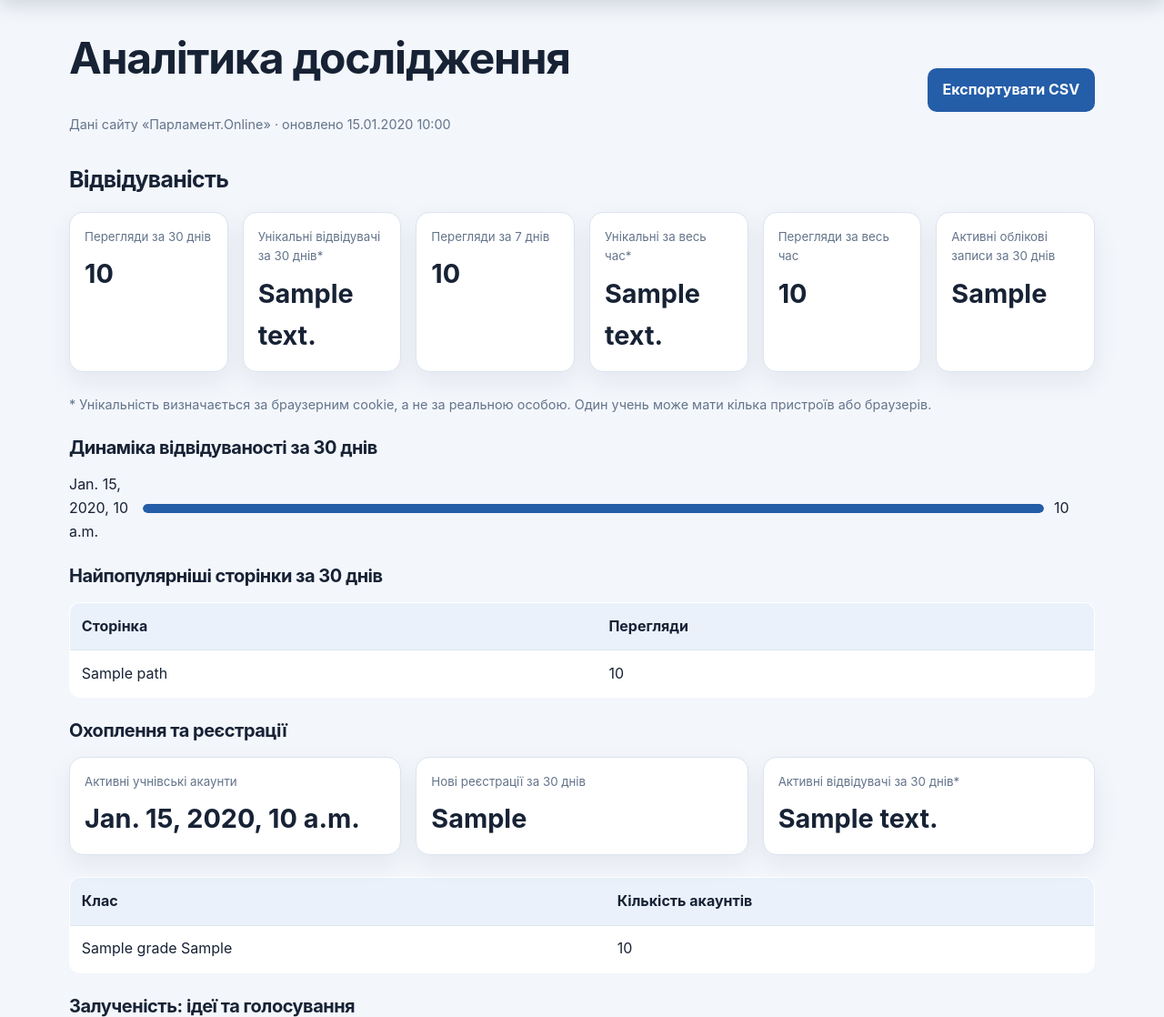
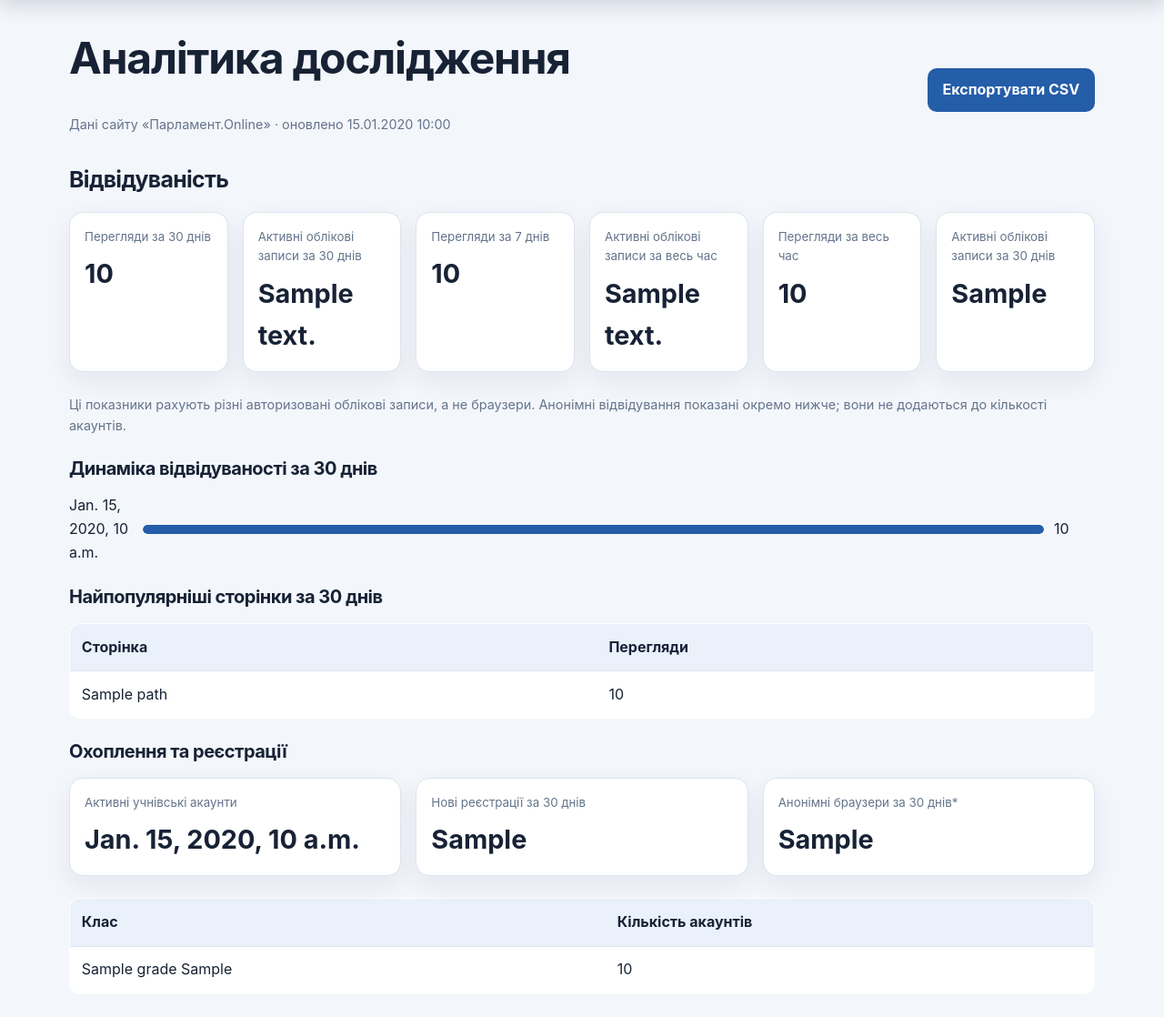
Before and after one commit to ballzdb/parlament-online, a Django app: template templates/analytics/dashboard.html in a window 1280 px wide. Shown: the part 64-1182 px from the top of the page at 91% size. Run offline with Django 5.2, Linux system fonts and the light colour scheme; data comes from the database, SQL or seed files in the repository; tables that the repository leaves empty hold one stand-in row (values such as "Sample post"); the template is opened without the code that fills it: values that come from a table or form of the project are taken from there, most other values are stand-ins (such as "Sample title", 1, 10 or a date in 2020); data that the repository does not hold is empty.

Commit message:
Clarify account and anonymous visitor analytics

```diff
--- a/templates/analytics/dashboard.html
+++ b/templates/analytics/dashboard.html
@@ -21,13 +21,13 @@
 <h2>Відвідуваність</h2>
 <div class="analytics-grid">
   <div class="metric"><small>Перегляди за 30 днів</small><strong>{{ period_views }}</strong></div>
-  <div class="metric"><small>Унікальні відвідувачі за 30 днів*</small><strong>{{ period_visitors }}</strong></div>
+  <div class="metric"><small>Активні облікові записи за 30 днів</small><strong>{{ period_visitors }}</strong></div>
   <div class="metric"><small>Перегляди за 7 днів</small><strong>{{ week_views }}</strong></div>
-  <div class="metric"><small>Унікальні за весь час*</small><strong>{{ all_visitors }}</strong></div>
+  <div class="metric"><small>Активні облікові записи за весь час</small><strong>{{ all_visitors }}</strong></div>
   <div class="metric"><small>Перегляди за весь час</small><strong>{{ all_views }}</strong></div>
   <div class="metric"><small>Активні облікові записи за 30 днів</small><strong>{{ active_accounts_30d }}</strong></div>
 </div>
-<p class="note">* Унікальність визначається за браузерним cookie, а не за реальною особою. Один учень може мати кілька пристроїв або браузерів.</p>
+<p class="note">Ці показники рахують різні авторизовані облікові записи, а не браузери. Анонімні відвідування показані окремо нижче; вони не додаються до кількості акаунтів.</p>
 <div class="section"><h2>Динаміка відвідуваності за 30 днів</h2>
 {% for day in daily %}<div class="bar-row"><span>{{ day.date }}</span><div class="bar"><span style="width:{% if period_views %}{% widthratio day.views period_views 100 %}{% else %}0{% endif %}%"></span></div><span>{{ day.views }}</span></div>{% endfor %}
 </div>
@@ -35,7 +35,7 @@
 <table class="data-table"><tr><th>Сторінка</th><th>Перегляди</th></tr>
 {% for item in top_pages %}<tr><td>{{ item.path }}</td><td>{{ item.total }}</td></tr>{% empty %}<tr><td colspan="2">Даних поки немає.</td></tr>{% endfor %}</table></div>
 <div class="section"><h2>Охоплення та реєстрації</h2>
-<div class="analytics-grid"><div class="metric"><small>Активні учнівські акаунти</small><strong>{{ registered_students }}</strong></div><div class="metric"><small>Нові реєстрації за 30 днів</small><strong>{{ new_registrations }}</strong></div><div class="metric"><small>Активні відвідувачі за 30 днів*</small><strong>{{ active_visitors_30d }}</strong></div></div>
+<div class="analytics-grid"><div class="metric"><small>Активні учнівські акаунти</small><strong>{{ registered_students }}</strong></div><div class="metric"><small>Нові реєстрації за 30 днів</small><strong>{{ new_registrations }}</strong></div><div class="metric"><small>Анонімні браузери за 30 днів*</small><strong>{{ anonymous_browsers_30d }}</strong></div></div>
 <table class="data-table"><tr><th>Клас</th><th>Кількість акаунтів</th></tr>
 {% for item in grade_stats %}<tr><td>{{ item.grade|default:'Не вказано' }} {{ item.class_letter }}</td><td>{{ item.total }}</td></tr>{% empty %}<tr><td colspan="2">Немає даних про класи.</td></tr>{% endfor %}</table></div>
 <div class="section"><h2>Залученість: ідеї та голосування</h2>
```
